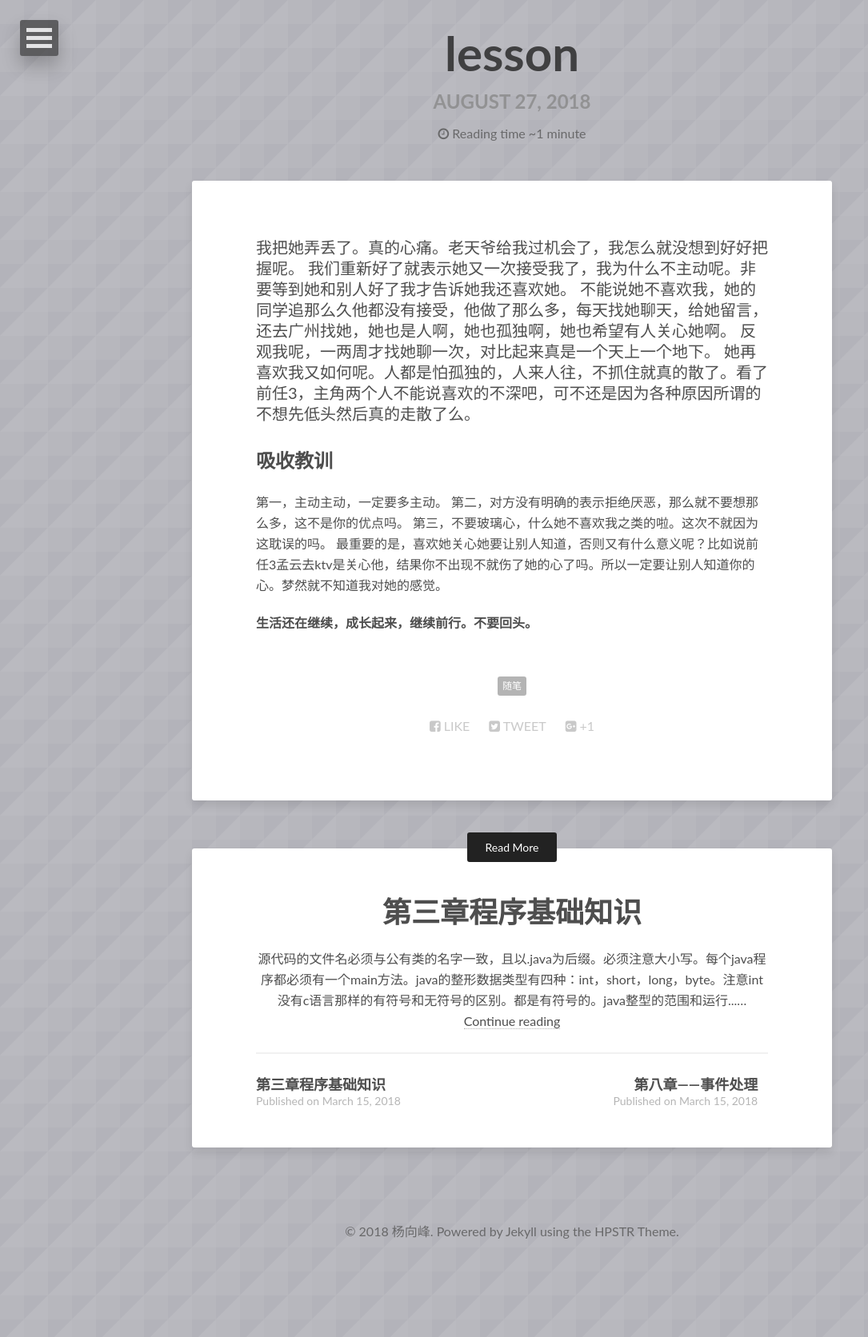
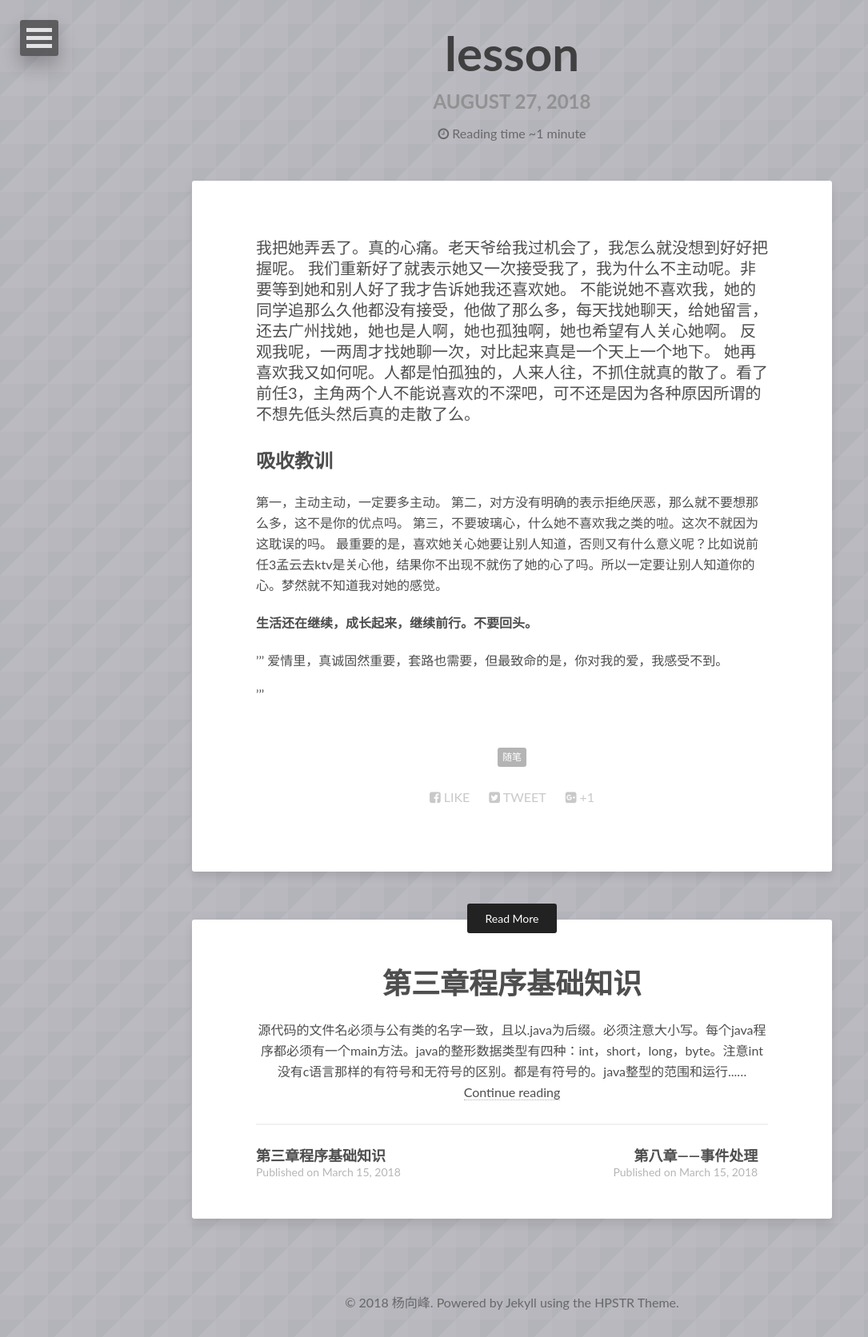
Before and after one commit to YangXiangFeng/YangXiangFeng.GitHub.io, a Jekyll site: the page built from _posts/2018-08-27-toMySelf.md, in a window 1280 px wide. Shown: the whole page at 80% size, without its empty margins (0-1085 px from the left). Built offline with Jekyll 4.4.1, drawn with Linux system fonts in a browser that asks for light colours; before the commit the page ends 1583 px from its top, so only the background shows below that.

Commit message:
Update 2018-08-27-toMySelf.md

```diff
--- a/_posts/2018-08-27-toMySelf.md
+++ b/_posts/2018-08-27-toMySelf.md
@@ -20,3 +20,9 @@ image:
 最重要的是，喜欢她关心她要让别人知道，否则又有什么意义呢？比如说前任3孟云去ktv是关心他，结果你不出现不就伤了她的心了吗。所以一定要让别人知道你的心。梦然就不知道我对她的感觉。
 
 #### 生活还在继续，成长起来，继续前行。不要回头。
+
+
+'''
+爱情里，真诚固然重要，套路也需要，但最致命的是，你对我的爱，我感受不到。
+
+'''
```
